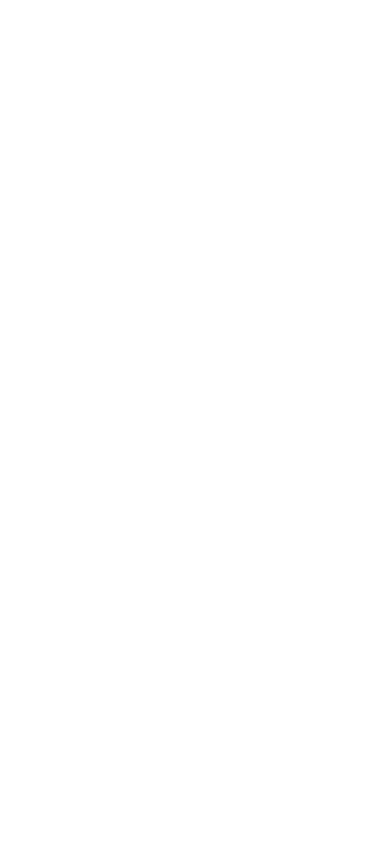
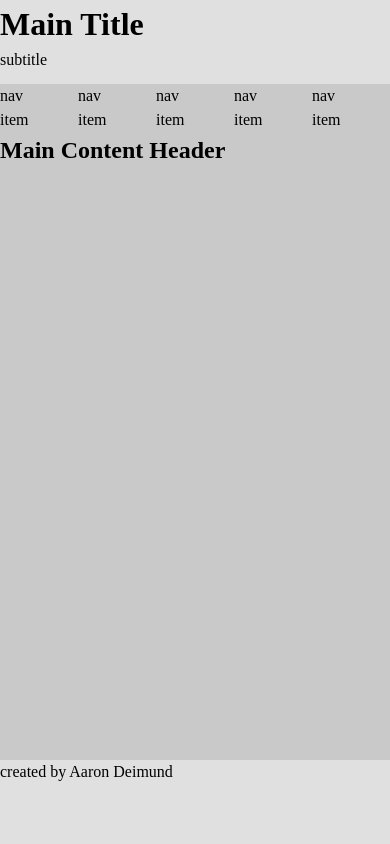
Before and after one commit to Aaron-Deimund/Static-Site-Framework, a plain HTML site: page index.html in a window 390 px wide. Drawn offline with Linux system fonts and the light colour scheme.

Commit message:
Making things a bit responsive

```diff
--- a/index.html
+++ b/index.html
@@ -8,9 +8,26 @@
     <title>Document</title>
 </head>
 <body>
-    <header></header>
-    <main></main>
-    <footer></footer>
+    <header>
+        <h1>Main Title</h1>
+        <p>subtitle</p>
+    </header>
+    <main>
+        <h2>Main Content Header</h2>
+
+    </main>
+    <nav>
+        <ul class="nav">
+            <li class="nav-item">nav item</li>
+            <li class="nav-item">nav item</li>
+            <li class="nav-item">nav item</li>
+            <li class="nav-item">nav item</li>
+            <li class="nav-item">nav item</li>
+        </ul>
+    </nav>
+    <footer>
+        <p>created by Aaron Deimund</p>
+    </footer>
     <script src="js/main.js"></script>
 </body>
 </html>
--- a/js/main.js
+++ /dev/null
@@ -1 +0,0 @@
-alert("main.js working");
--- a/styles/custom-properties.css
+++ b/styles/custom-properties.css
@@ -5,5 +5,6 @@ Define custom properties here.
 */
 
 :root{
-
+    --primary-bg-color: rgb(201, 201, 201);
+    --secondary-bg-color: rgb(224, 224, 224);
 }
--- a/styles/elements.css
+++ b/styles/elements.css
@@ -0,0 +1,36 @@
+/* Header */
+header{
+    background-color: var(--secondary-bg-color);
+}
+
+/* Main */
+main{
+    background-color: var(--primary-bg-color);
+}
+
+/* Nav */
+nav{
+    background-color: var(--primary-bg-color);
+}
+
+.nav{
+    margin: 0;
+    padding: 0;
+}
+
+.nav-item{
+    list-style: none;
+    padding-right: 2em;
+}
+@media(min-width: 900px){
+    .nav-item{
+        padding: 0;
+    }
+}
+
+
+
+/* Footer */
+footer{
+    background-color: var(--secondary-bg-color);
+}
--- a/styles/layout.css
+++ b/styles/layout.css
@@ -0,0 +1,47 @@
+/*
+
+My idea is that only layout stuff will go here. Backgrounds and such will go in elements.css
+
+*/
+header{grid-area: header;}
+main{grid-area: main;}
+nav{grid-area: nav;}
+footer{grid-area: footer;}
+
+body{
+    display: grid;
+    grid-template-columns: auto;
+    grid-template-rows:
+        minmax(10vh, min-content)
+        min-content
+        auto
+        minmax(10vh, min-content);
+    grid-template-areas:
+        "header"
+        "nav"
+        "main"
+        "footer";
+}
+
+nav ul{
+    display: flex;
+    align-content: space-between;
+}
+
+@media(min-width: 900px){
+    body{
+        display: grid;
+        grid-template-columns: auto 15em;
+        grid-template-rows:
+            minmax(10vh, min-content)
+            auto
+            minmax(10vh, min-content);
+        grid-template-areas:
+            "header header"
+            "main nav"
+            "footer footer";
+    }
+    nav ul{
+        display: block;
+    }
+}
```
